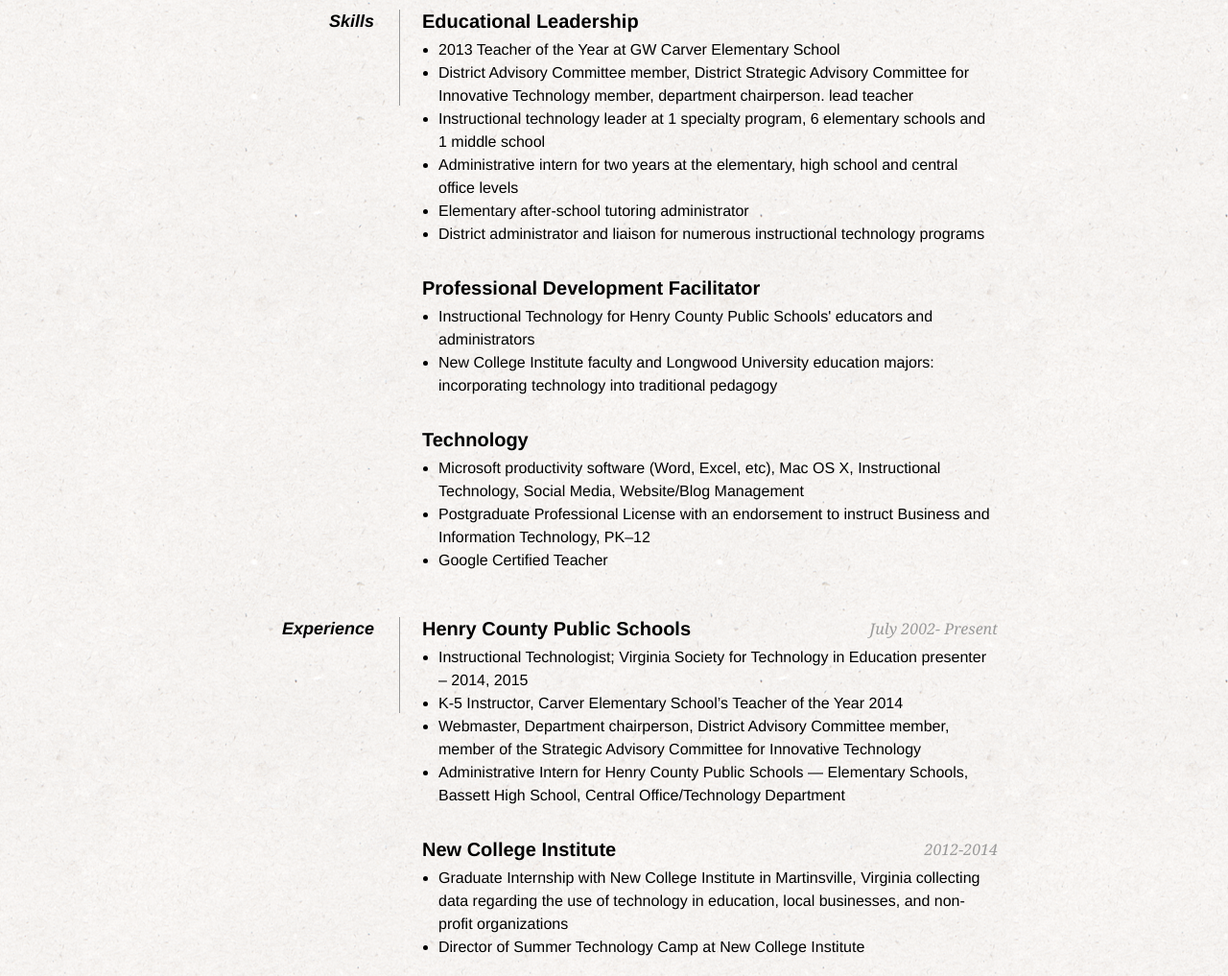
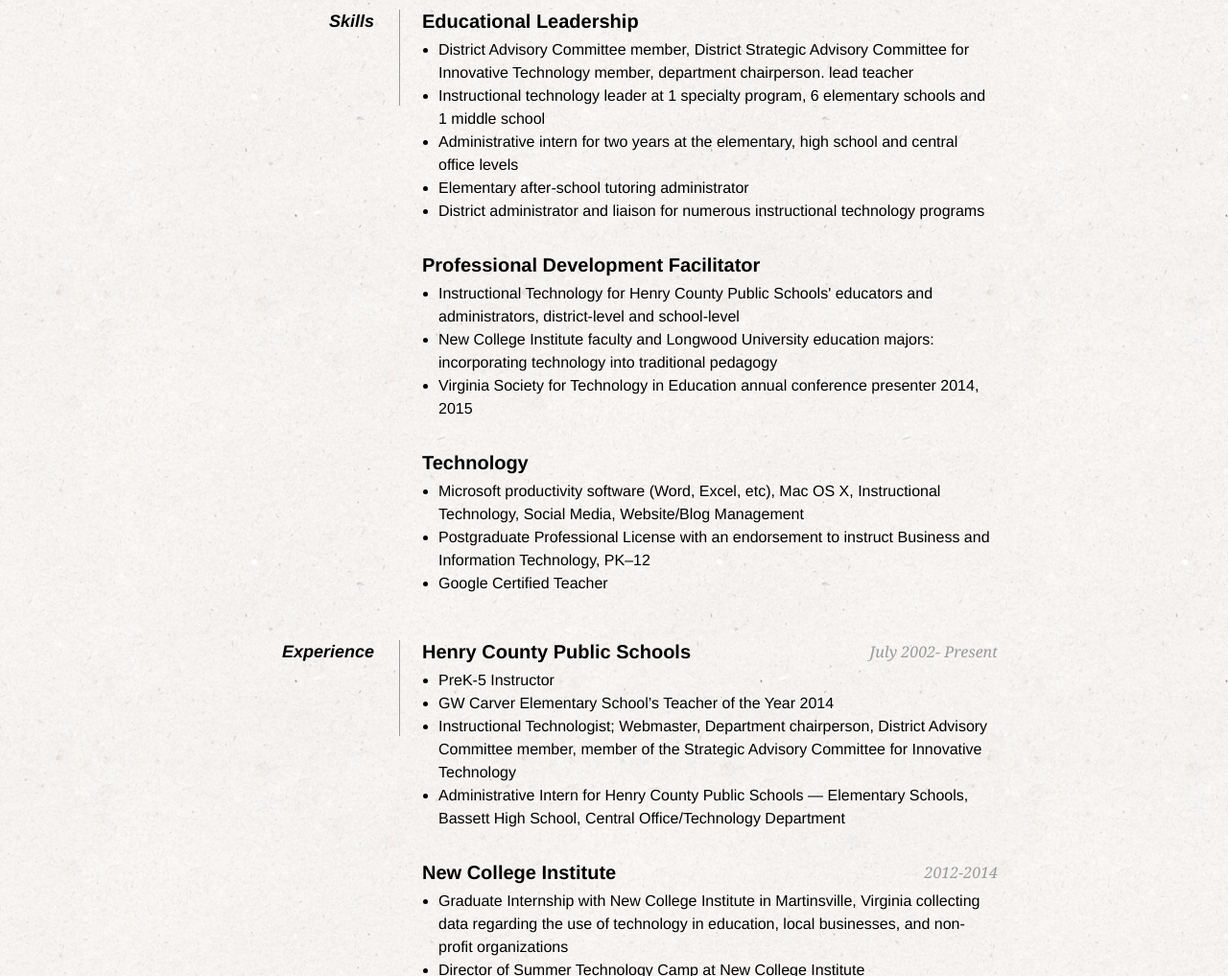
Before and after one commit to pammabry/pammabry.github.io, a plain HTML site: page index.html in a window 1280 px wide. Shown: the part 789-1806 px from the top of the page at 96% size. Drawn offline with Linux system fonts and the light colour scheme.

Commit message:
update stuff

```diff
--- a/index.html
+++ b/index.html
@@ -92,7 +92,6 @@
             <dd>
                 <h2>Educational Leadership</h2>
                 <ul>
-		              <li>2013 Teacher of the Year at GW Carver Elementary School</li>
 		              <li>District Advisory Committee member, District Strategic Advisory Committee for Innovative Technology member, department chairperson. lead teacher</li>
 		              <li> Instructional technology leader at 1 specialty program, 6 elementary schools and 1 middle school</li>
 		              <li>Administrative intern for two years at the elementary, high school and central office levels</li>
@@ -103,8 +102,9 @@
             <dd>
                 <h2>Professional Development Facilitator</h2>
                 <ul>
-                  <li>Instructional Technology for Henry County Public Schools' educators and administrators</li>
+                  <li>Instructional Technology for Henry County Public Schools' educators and administrators, district-level and school-level</li>
                   <li>New College Institute faculty and Longwood University education majors: incorporating technology into traditional pedagogy</li>
+									<li>Virginia Society for Technology in Education annual conference presenter 2014, 2015</li>
                 </ul>
             </dd>
             <dd>
@@ -122,10 +122,10 @@
             <dd>
                 <h2>Henry County Public Schools <span>July 2002- Present</span></h2>
                 <ul>
-                    <li>Instructional Technologist; Virginia Society for Technology in Education presenter &ndash; 2014, 2015</li>
-                    <li>K-5 Instructor, Carver Elementary School’s Teacher of the Year 2014</li>
-                    <li>Webmaster, Department chairperson, District Advisory Committee member, member of the Strategic Advisory Committee for Innovative Technology</li>
-                    <li>Administrative Intern for Henry County Public Schools &mdash;  Elementary Schools, Bassett High School, Central Office/Technology Department</li>
+                  <li>PreK-5 Instructor</li>
+                  <li>GW Carver Elementary School’s Teacher of the Year 2014</li>
+                  <li>Instructional Technologist; Webmaster, Department chairperson, District Advisory Committee member, member of the Strategic Advisory Committee for Innovative Technology</li>
+                  <li>Administrative Intern for Henry County Public Schools &mdash;  Elementary Schools, Bassett High School, Central Office/Technology Department</li>
 				</ul>
 
                 <h2>New College Institute <span>2012-2014</span></h2>
```
